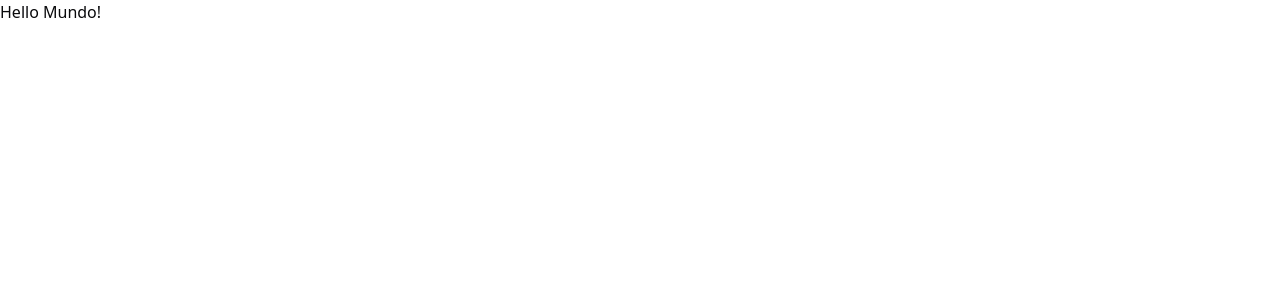
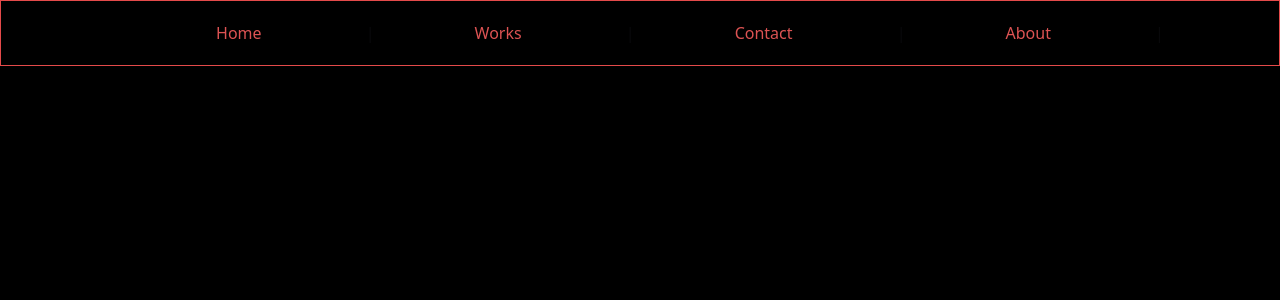
Before and after one commit to bryan308/personal-website, a Next.js app: page / in a window 1280 px wide. Shown: the top 300 px of the page. Built offline with nearby package versions, Linux system fonts and the light colour scheme.

Commit message:
change the text colo into red in the nav bar

```diff
--- a/app/globals.css
+++ b/app/globals.css
@@ -65,5 +65,19 @@
 	}
 	body {
 		@apply bg-background text-foreground;
+		background-color: #000000;
 	}
 }
+nav {
+	text-align: center;
+	padding: 20px;
+	border: 1px solid #e44a4a;
+	background-color: #000000;
+  }
+
+  nav a {
+	display: inline-block;
+	margin: 0 100px;
+	text-decoration: none;
+	color: rgb(221, 83, 83);
+  }
--- a/app/page.js
+++ b/app/page.js
@@ -1,7 +1,12 @@
 export default function Home() {
 	return (
 		<>
-			<h1>Hello Mundo!</h1>
+ <nav>
+      <a href="#">Home</a> |
+      <a href="#">Works</a> |
+      <a href="#">Contact</a> |
+      <a href="#">About</a> |
+ </nav>
 		</>
 	)
 }
```
